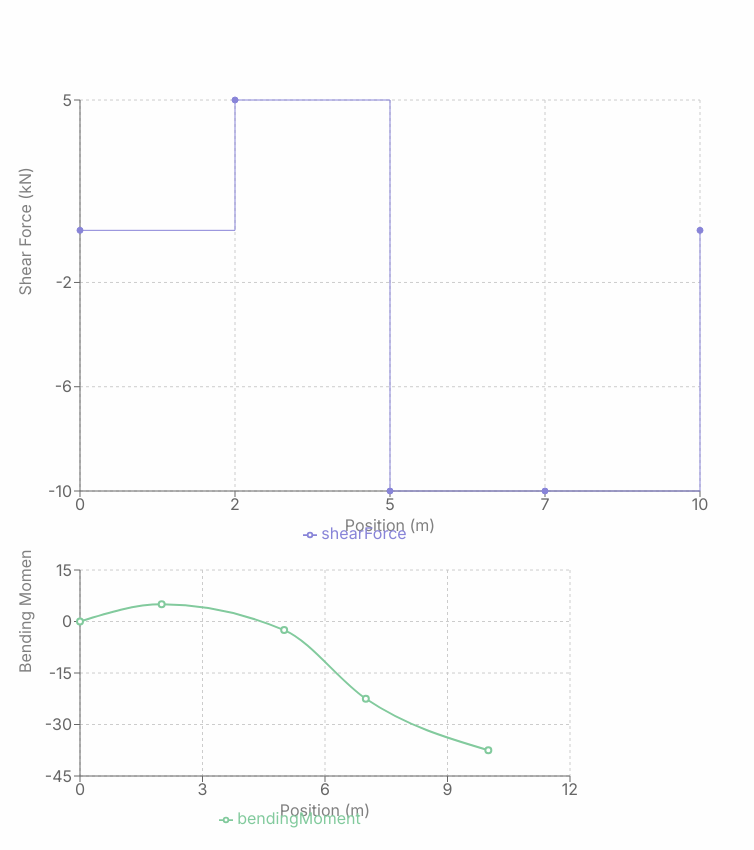
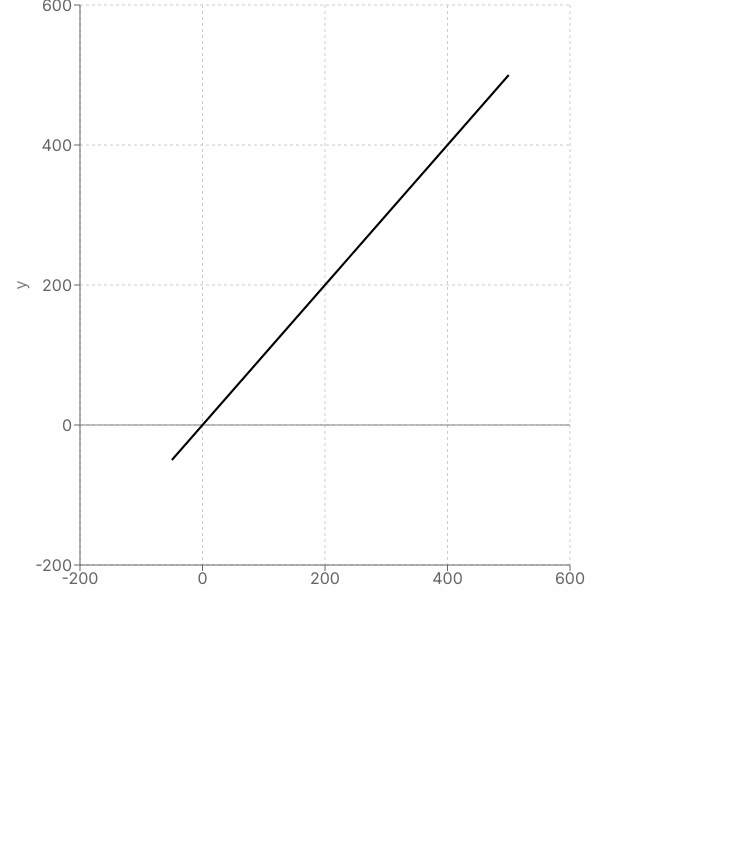
Before and after one commit to maaazi643/Beam-calculator, a React (Vite) app: page /test in a window 1280 px wide. Shown: the whole page, without its empty margins (0-754 px from the left). After the commit the page ends 800 px from the top, so only its background shows below. Built offline with nearby package versions, Linux system fonts and the light colour scheme; what better-react-mathjax would draw is missing.

Commit message:
added shear force diagram

```diff
--- a/src/pages/beam-calculator/QuestionPage.jsx
+++ b/src/pages/beam-calculator/QuestionPage.jsx
@@ -209,7 +209,6 @@ LoadMarkings.propTypes = {
 
 const BeamFullDimensionMarking = ({ beam }) => {
   const fullWidth = getBeamTotalLength(beam);
-  console.log(fullWidth);
 
   return <FullDimensionMark width={fullWidth} style={{ top: "95%" }} />;
 };
--- a/src/pages/beam-calculator/TestPage.jsx
+++ b/src/pages/beam-calculator/TestPage.jsx
@@ -1,193 +1,101 @@
 import React from "react";
 import {
+  CartesianGrid,
+  Line,
   LineChart,
-  CartesianGrid,
+  ReferenceLine,
+  ResponsiveContainer,
   XAxis,
   YAxis,
-  Tooltip,
-  Legend,
-  Line,
-  Area,
-  ResponsiveContainer,
 } from "recharts";
 
-const shearForceData = [
-  { position: 0, shearForce: 0 },
-  { position: 2, shearForce: 5 },
-  { position: 5, shearForce: -10 },
-  { position: 7, shearForce: -10 },
-  { position: 10, shearForce: 0 },
+const data = [
+  { x: -50, y: -50 },
+  { x: 0, y: 0 },
+  { x: 50, y: 50 },
+  { x: 100, y: 100 },
+  { x: 150, y: 150 },
+  { x: 200, y: 200 },
+  { x: 250, y: 250 },
+  { x: 350, y: 350 },
+  { x: 400, y: 400 },
+  { x: 450, y: 450 },
+  { x: 500, y: 500 },
 ];
 
-const calculateBendingMoment = (shearForceData) => {
-  let bendingMoment = 0;
-  const bendingMomentData = [];
+const minX = Math.min(...data.map((d) => d.x));
+const minY = Math.min(...data.map((d) => d.y));
 
-  for (let i = 0; i < shearForceData.length - 1; i++) {
-    const x1 = shearForceData[i].position;
-    const x2 = shearForceData[i + 1].position;
-    const sf1 = shearForceData[i].shearForce;
-    const sf2 = shearForceData[i + 1].shearForce;
-
-    // Average shear force over the segment
-    const avgShearForce = (sf1 + sf2) / 2;
-
-    // Increment bending moment
-    bendingMoment += avgShearForce * (x2 - x1);
-
-    // Add to BMD data
-    bendingMomentData.push({ position: x2, bendingMoment });
-  }
-
-  // Add the initial moment at position 0
-  bendingMomentData.unshift({ position: 0, bendingMoment: 0 });
-
-  return bendingMomentData;
-};
-
-const bendingMomentData = calculateBendingMoment(shearForceData);
-
-const BendingMomentDiagram = () => {
-  console.log(bendingMomentData);
+const Example = () => {
   return (
+    <ResponsiveContainer width={600} height={600}>
       <LineChart
-      width={600}
+        width={500}
         height={300}
-      data={bendingMomentData}
-      margin={{ top: 20, right: 30, left: 20, bottom: 20 }}
+        margin={{
+          top: 5,
+          right: 30,
+          left: 20,
+          bottom: 5,
+        }}
       >
         <CartesianGrid strokeDasharray="3 3" />
+        <YAxis
+          dataKey="y"
+          domain={["auto", "auto"]}
+          type="number"
+          interval={0}
+          label={{
+            value: `y`,
+            style: { textAnchor: "middle" },
+            angle: -90,
+            position: "left",
+            offset: 0,
+          }}
+          // allowDataOverflow={true}
+          // strokeWidth={minX < 0 ? 0 : 1}
+        />
         <XAxis
-        dataKey="position"
+          dataKey="x"
+          domain={["auto", "auto"]}
+          interval={0}
           type="number"
-        label={{ value: "Position (m)", position: "insideBottom", offset: -10 }}
+          label={{
+            key: "xAxisLabel",
+            value: "x",
+            position: "bottom",
+          }}
+          // allowDataOverflow={true}
+          // strokeWidth={minY < 0 ? 0 : 1}
         />
-      <YAxis
-        domain={["auto", "auto"]}
-        label={{
-          value: "Bending Moment (kNm)",
-          angle: -90,
-          position: "insideLeft",
-        }}
+        {minY < 0 && (
+          <ReferenceLine
+            y={0}
+            stroke="gray"
+            strokeWidth={1.5}
+            strokeOpacity={0.65}
           />
-      <Tooltip />
-      <Legend />
+        )}
+        {/* {minX < 0 && (
+          <ReferenceLine
+            x={0}
+            stroke="gray"
+            strokeWidth={1.5}
+            strokeOpacity={0.65}
+          />
+        )} */}
         <Line
+          strokeWidth={2}
+          data={data}
+          dot={false}
           type="monotone"
-        dataKey="bendingMoment"
-        stroke="#82ca9d"
-        strokeWidth={2}
-      />
-      <Area
-        type="monotone"
-        dataKey="bendingMoment"
-        stroke="#82ca9d"
-        fill="lightgreen"
-        fillOpacity={0.3}
+          dataKey="y"
+          stroke="black"
+          tooltipType="none"
         />
       </LineChart>
+    </ResponsiveContainer>
   );
 };
 
-export default function TestPage() {
-  return (
-    <>
-      <LineChart
-        width={730}
-        height={550}
-        margin={{ top: 100, right: 30, left: 20, bottom: 5 }}
-        data={shearForceData}
-        className=""
-      >
-        <CartesianGrid strokeDasharray="3 3" />
-        <XAxis
-          dataKey="position"
-          // type="number"
-          label={{
-            value: "Position (m)",
-            position: "insideBottom",
-            offset: -10,
-          }}
-        />
-        <YAxis
-          domain={[0, 0]}
-          // type="number"
-          label={{
-            value: "Shear Force (kN)",
-            angle: -90,
-            position: "insideLeft",
-          }}
-        />
-        <Tooltip />
-        <Legend />
-        <Area
-          type="stepAfter"
-          dataKey="shearForce"
-          stroke="#8884d8"
-          fill="#8884d8"
-          fillOpacity={0.3}
-        />
-
-        <Line
-          type="stepAfter"
-          dataKey="shearForce"
-          stroke="#8884d8"
-          fill="#8884d8"
-        />
-      </LineChart>
-
-      <BendingMomentDiagram />
-    </>
-  );
-}
-
-// import React from "react";
-// import {
-//   LineChart,
-//   Line,
-//   XAxis,
-//   YAxis,
-//   CartesianGrid,
-//   Tooltip,
-//   Legend,
-// } from "recharts";
-
-// const shearForceData = [
-//   { position: 0, shearForce: 0 },
-//   { position: 2, shearForce: 5 },
-//   { position: 5, shearForce: -10 },
-//   { position: 7, shearForce: -10 },
-//   { position: 10, shearForce: 0 },
-// ];
-
-// export default function TestPage() {
-//   return (
-//     <LineChart
-//       width={600}
-//       height={300}
-//       data={shearForceData}
-//       // margin={{ top: 20, right: 30, left: 20, bottom: 20 }}
-//     >
-//       <CartesianGrid strokeDasharray="3 3" />
-//       <XAxis
-//         dataKey="position"
-//         label={{ value: "Position (m)", position: "insideBottom", offset: -10 }}
-//       />
-//       <YAxis
-//         label={{
-//           value: "Shear Force (kN)",
-//           angle: -90,
-//           position: "insideLeft",
-//         }}
-//       />
-//       <Tooltip />
-//       <Legend />
-//       <Line
-//         type="stepAfter"
-//         dataKey="shearForce"
-//         stroke="#8884d8"
-//         strokeWidth={2}
-//       />
-//     </LineChart>
-//   );
-// }
+export default Example;
--- a/src/pages/beam-calculator/solution-sections/ShearForces.jsx
+++ b/src/pages/beam-calculator/solution-sections/ShearForces.jsx
@@ -1,10 +1,104 @@
-import React from "react";
+import React, { useMemo } from "react";
+import {
+  AreaChart,
+  LineChart,
+  Line,
+  CartesianGrid,
+  XAxis,
+  YAxis,
+  Tooltip,
+  ResponsiveContainer,
+  ReferenceLine,
+  ReferenceArea
+} from "recharts";
 import PropTypes from "prop-types";
 import { v4 as uuidv4 } from "uuid";
 import { MathJax } from "better-react-mathjax";
+import { COLORS } from "../../../../tailwind.config";
+
+
+const ShearForceDiagram = ({ data }) => {
+  const minX = Math.min(...data.map((d) => d.distanceFromLeft));
+  const minY = Math.min(...data.map((d) => d.shearForce));
+  const maxX = Math.max(...data.map((d) => d.distanceFromLeft));
+  const maxY = Math.max(...data.map((d) => d.shearForce));
+  return (
+    <div>
+      <h2 className="text-center">Shear Force Diagram</h2>
+      <ResponsiveContainer width="100%" height={350}>
+        <LineChart
+          width="100%"
+          data={data}
+          margin={{ top: 20, right: 30, left: 20, bottom: 20 }}
+        >
+          <CartesianGrid strokeDasharray="3 3" />
+          <XAxis
+            dataKey="distanceFromLeft"
+            label={{
+              value: "Distance from Left (m)",
+              position: "insideBottom",
+              offset: -10,
+            }}
+            allowDuplicatedCategory={false}
+          />
+          <YAxis
+            label={{
+              value: "Shear Force (N)",
+              angle: -90,
+              position: "insideLeft",
+            }}
+            // domain={["dataMin", "dataMax"]}
+            domain={["auto", "auto"]}
+            allowDuplicatedCategory={false}
+          />
+          <Tooltip />
+          <Line
+            type="linear"
+            dataKey="shearForce"
+            stroke={COLORS["secondary-2"]}
+            dot={{ r: 3 }}
+          />
+          {minY < 0 && (
+            <ReferenceLine
+              y={0}
+              stroke={COLORS["secondary-2"]}
+              strokeWidth={1.5}
+              strokeOpacity={0.65}
+            />
+          )}
+          {/* <ReferenceArea
+            x1={minX}
+            x2={0}
+            y1={0}
+            y2={maxY}
+            fill="lightblue"
+            opacity={0.3}
+          />
+
+          <ReferenceArea
+            x1={0}
+            x2={maxX}
+            y1={minY}
+            y2={0}
+            fill="lightgreen"
+            opacity={0.3}
+          /> */}
+        </LineChart>
+      </ResponsiveContainer>
+    </div>
+  );
+};
+
+ShearForceDiagram.propTypes = {
+  data: PropTypes.array,
+};
 
 function ShearForces({ solutionAnalysis }) {
-  console.log(solutionAnalysis?.shearForces);
+  const shearForces = useMemo(() => {
+    return solutionAnalysis?.shearForces?.map((el) => {
+      return { ...el, shearForce: +el?.force?.toFixed(2) };
+    });
+  }, [solutionAnalysis?.shearForces]);
 
   return (
     <>
@@ -24,6 +118,7 @@ function ShearForces({ solutionAnalysis }) {
           );
         })}
       </div>
+      <ShearForceDiagram data={shearForces} />
     </>
   );
 }
--- a/src/store/beam-calc.js
+++ b/src/store/beam-calc.js
@@ -1708,12 +1708,12 @@ export const getBeamAnalysis = (beam) => {
   const loadingVerticalForces = loadings?.map((load) => {
     if (load?.type === loadingEnums.single) {
       const w = -1 * +load?.valueOfLoading;
-      return { force: w, distanceFromLeft: +load?.distanceFromLeft };
+      return { force: w, distanceFromLeft: +load?.distanceFromLeft, type: load?.type, isLoading: true };
     }
     if (load?.type === loadingEnums?.uniform) {
       const w = -1 * +load?.valueOfLoading * load?.spanOfLoading;
       const d = +load?.distanceFromLeft + load?.spanOfLoading / 2;
-      return { force: w, distanceFromLeft: d };
+      return { force: w, distanceFromLeft: d, type: load?.type, isLoading: true };
     }
     if (load?.type === loadingEnums?.varying) {
       const w =
@@ -1725,7 +1725,7 @@ export const getBeamAnalysis = (beam) => {
         +load?.openingValue > +load?.closingValue
           ? load?.spanOfLoading / 3
           : (2 * load?.spanOfLoading) / 3;
-      return { force: w, distanceFromLeft: d };
+      return { force: w, distanceFromLeft: d, type: load?.type, isLoading: true };
     }
   });
 
@@ -1735,7 +1735,7 @@ export const getBeamAnalysis = (beam) => {
     const supportRange = supportRanges[i];
     const [p1, p2] = supportRange;
     const reaction1 = finalReactionMaps[`${i + 1}`];
-    const verticalReaction1 = { force: reaction1, distanceFromLeft: +p1 };
+    const verticalReaction1 = { force: reaction1, distanceFromLeft: +p1, isLoading: false };
     const verticalForcesInRange = loadingVerticalForces?.filter(
       (vf) => +vf?.distanceFromLeft >= p1 && +vf?.distanceFromLeft <= p2
     );
@@ -1744,38 +1744,85 @@ export const getBeamAnalysis = (beam) => {
 
     if (i == sections.length - 1) {
       const reaction2 = finalReactionMaps[`${i + 2}`];
-      const verticalReaction2 = { force: reaction2, distanceFromLeft: +p2 };
+      const verticalReaction2 = { force: reaction2, distanceFromLeft: +p2, isLoading: false };
       allVerticalForces.push(verticalReaction2);
     }
   });
 
   // find shear forces
   const shearForces = [];
-  allVerticalForces?.reduce((acc, force, i) => {
-    const currentForce = force?.force;
-    const currentDistance = force?.distanceFromLeft;
-    const shearForce = acc + currentForce;
-
-    const steps = [
-      sprintf(
-        "`S.F %s = %.2f + %.2f N`",
-        sprintf(`" at %.2f (m)"`, currentDistance),
-        acc,
-        currentForce
-      ),
-      sprintf(
-        "`S.F %s = %.2f N`",
-        sprintf(`" at %.2f (m)"`, currentDistance),
-        shearForce
-      ),
-    ];
-
-    shearForces?.push({
-      force: shearForce,
-      steps: steps,
-    });
-
-    return shearForce;
+  allVerticalForces?.reduce((acc, verticalForce, i) => {
+    const force = verticalForce?.force;
+    const distanceFromLeft = verticalForce?.distanceFromLeft;
+
+    if(i == 0) {
+      const resolvedForce = force
+      const steps = [
+        sprintf("`S.F \" at \" %.2f m = %.2f N`", distanceFromLeft, resolvedForce)
+      ]
+      shearForces.push({
+        force: resolvedForce,
+        steps: steps,
+        distanceFromLeft: distanceFromLeft
+      })
+
+      return resolvedForce
+    }else if (i == allVerticalForces.length - 1) {
+      const resolvedForceLeft = acc;
+      let steps = [
+        sprintf("`S.F \" at just left of \" %.2f m = %.2f N`", distanceFromLeft, resolvedForceLeft),
+      ]
+
+      shearForces.push({
+        force: resolvedForceLeft,
+        steps: steps,
+        distanceFromLeft: distanceFromLeft,
+      });
+
+      const resolvedForce = acc + force
+      steps = [
+        sprintf("`S.F \" at \" %.2f m = %.2f + %.2f N`", distanceFromLeft, acc, force),
+        sprintf("`S.F \" at \" %.2f m = %.2f N`", distanceFromLeft, resolvedForce),
+      ]
+
+      shearForces.push({
+        force: resolvedForce,
+        steps: steps,
+        distanceFromLeft: distanceFromLeft,
+      });
+
+      return resolvedForce
+    }else {
+      const resolvedForceLeft = acc;
+
+      if(verticalForce?.isLoading && verticalForce?.type != loadingEnums?.single) {
+        return acc + force
+      }
+
+      let steps = [
+        sprintf("`S.F \" at just left of \" %.2f m = %.2f N`", distanceFromLeft, resolvedForceLeft),
+      ]
+
+      shearForces.push({
+        force: resolvedForceLeft,
+        steps: steps,
+        distanceFromLeft: distanceFromLeft,
+      });
+
+      const resolvedForceRight = acc + force
+      steps = [
+        sprintf("`S.F \" at just left of \" %.2f m = %.2f + %.2f N`", distanceFromLeft, acc, force),
+        sprintf("`S.F \" at just right of \" %.2f m = %.2f N`", distanceFromLeft, resolvedForceRight),
+      ]
+
+      shearForces.push({
+        force: resolvedForceRight,
+        steps: steps,
+        distanceFromLeft: distanceFromLeft,
+      });
+
+      return resolvedForceRight
+    }
   }, 0);
 
   return {
--- a/src/store/beam.js
+++ b/src/store/beam.js
@@ -29,8 +29,8 @@ const initialState = {
   activeSupportType: null,
   beamPropertiesUndoStack: [],
   beamPropertiesRedoStack: [],
-  // beamProperties: question2,
-  beamProperties: defaultBeamProperties,
+  beamProperties: question2,
+  // beamProperties: question4,
   solutionAnalysis: {},
   solutionAnalysisErrorMessage: null,
   solutionIsLoading: false,
```
Lines whose indentation alone changed are shown as unchanged.
